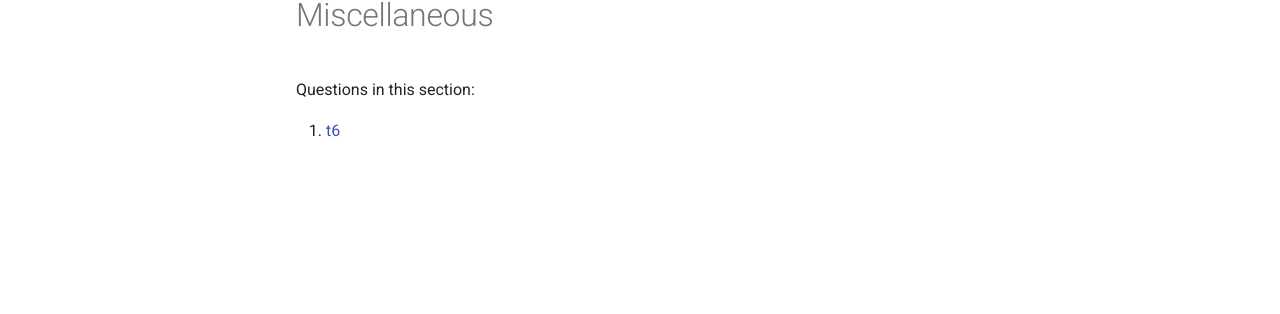
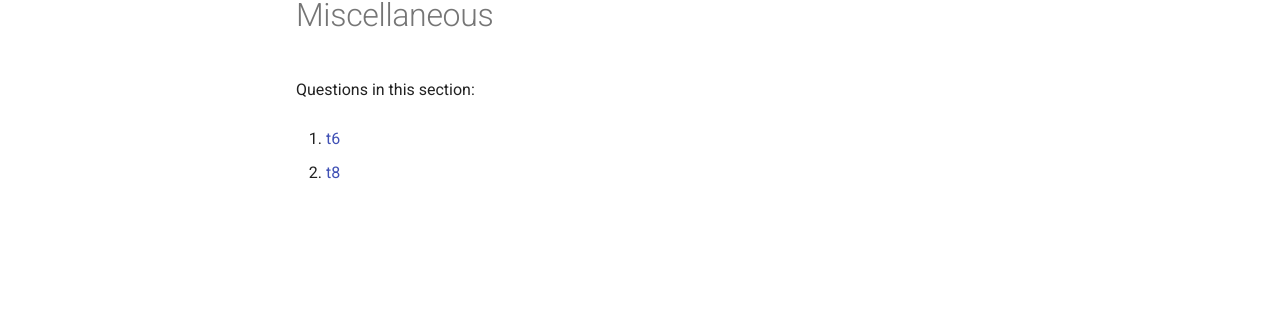
Before and after one commit to yogiclife/yoga-qa, an MkDocs documentation site: the page built from docs/miscellaneous/README.md, in a window 1280 px wide. Shown: the part 151-465 px from the top of the page. Built offline with MkDocs 1.6.1 and Material for MkDocs 9.7.7, drawn with Linux system fonts in a browser that asks for light colours.

Commit message:
Update topic indices [skip ci]

```diff
--- a/docs/miscellaneous/README.md
+++ b/docs/miscellaneous/README.md
@@ -3,3 +3,5 @@
 Questions in this section:
 
 1. [t6](t6-20260620-153717.md)
+
+2. [t8](t8-20260620-154530.md)
```
